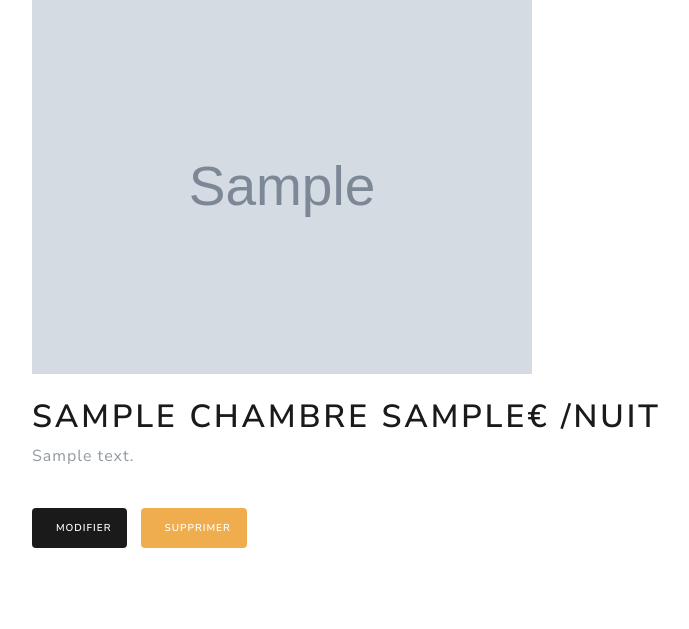
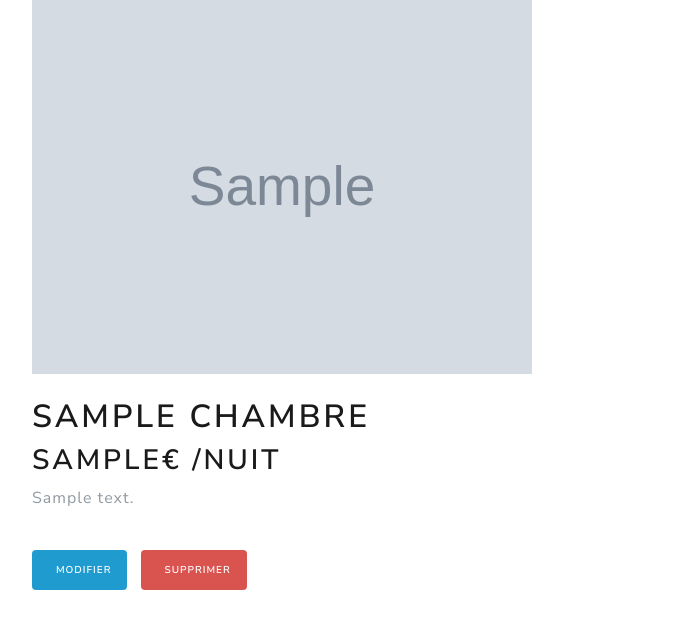
Before and after one commit to Benaamimi/sun_and_fun, a Symfony app: template templates/admin/chambre/show.html.twig in a window 1280 px wide. Shown: the part 141-770 px from the top of the page, without its empty margins (50-739 px from the left). Run offline with Twig, Linux system fonts and the light colour scheme; the template is opened without the code that fills it: most values are stand-ins (such as "Sample title", 1, 10 or a date in 2020); grey boxes marked "Sample" are stand-in pictures; some libraries are stand-ins or nearby versions.

Commit message:
MAJ crud chambre

```diff
--- a/templates/admin/chambre/show.html.twig
+++ b/templates/admin/chambre/show.html.twig
@@ -14,17 +14,17 @@
 				</div>
 				<div class="text-block mt-4">
 					<h1>{{ chambre.titre }}
-						{{ chambre.prixJournalier }}€ /Nuit
+						<h2>{{ chambre.prixJournalier }}€ /Nuit</h2>
 					</h1>
 					<p class="text-muted fw-light">{{ chambre.Description }}</p>
 				</div>
 			</div>
 		</div>
-		<a class="btn btn-sm btn-primary me-2 mt-4" href="{{ path('admin_chambre_edit',{ 'id' : chambre.id }) }}">
+		<a class="btn btn-sm btn-info me-2 mt-4" href="{{ path('admin_chambre_edit',{ 'id' : chambre.id }) }}">
 			<i class="fas fa-pen me-2"></i>
 			Modifier
 		</a>
-		<a class="btn btn-sm btn-warning mt-4" href="{{ path('admin_chambre_delete', { 'id' : chambre.id }) }}">
+		<a class="btn btn-sm btn-danger mt-4" href="{{ path('admin_chambre_delete', { 'id' : chambre.id }) }}">
 			<i class="fas fa-trash me-2"></i>
 			Supprimer
 		</a>
```
Also changed, not shown: public/uploads/pexels-engin-akyurt-2725675-6560c56765cfe.jpg (added), public/uploads/pexels-jonathan-borba-3144580-6560c5a695740.jpg (added), public/uploads/pexels-max-rahubovskiy-6782567-1-6560c54662946.jpg (added).
